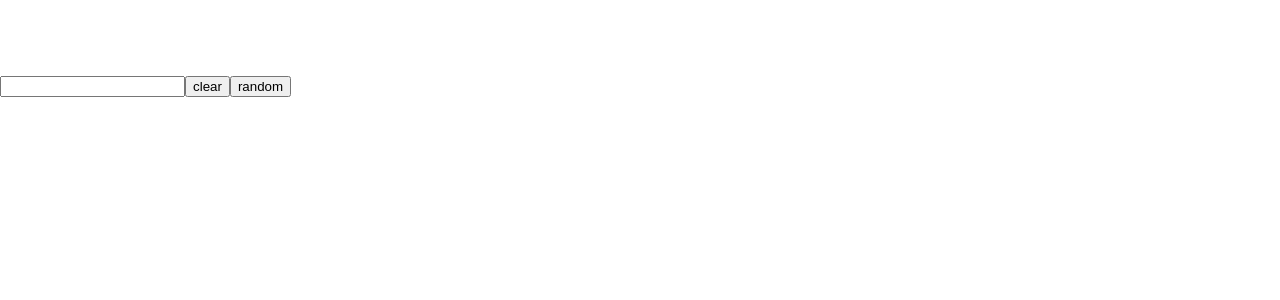
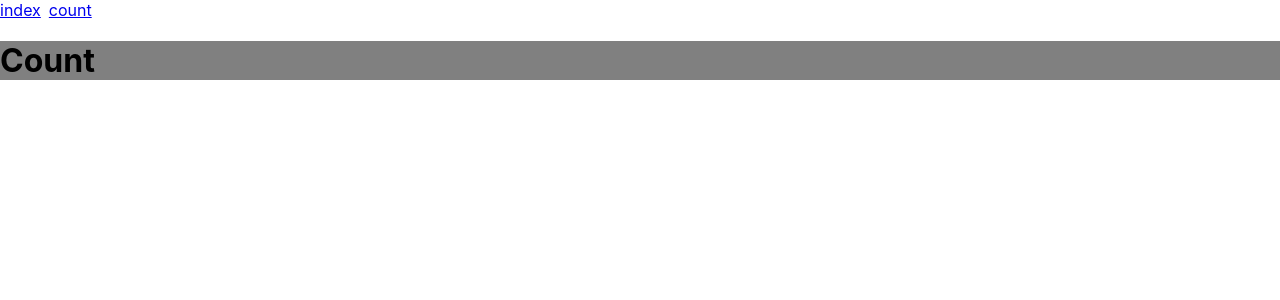
Before and after one commit to takenaka/react-ts-template, a React (Create React App) app: page /count in a window 1280 px wide. Shown: the top 300 px of the page. Built offline with nearby package versions, Linux system fonts and the light colour scheme.

Commit message:
add router

```diff
--- a/package.json
+++ b/package.json
@@ -3,13 +3,14 @@
   "version": "0.1.0",
   "private": true,
   "dependencies": {
+    "@reduxjs/toolkit": "^1.2.1",
     "react": "^16.12.0",
     "react-dom": "^16.12.0",
     "react-redux": "^7.1.3",
+    "react-router-dom": "^5.1.2",
     "react-scripts": "3.3.0",
     "styled-components": "^4.4.1",
-    "typescript": "~3.7.2",
-    "@reduxjs/toolkit": "^1.2.1"
+    "typescript": "~3.7.2"
   },
   "devDependencies": {
     "@testing-library/jest-dom": "^4.2.4",
@@ -20,6 +21,7 @@
     "@types/react": "^16.9.0",
     "@types/react-dom": "^16.9.0",
     "@types/react-redux": "^7.1.5",
+    "@types/react-router-dom": "^5.1.3",
     "@types/styled-components": "^4.4.2",
     "eslint-plugin-prettier": "^3.1.2",
     "prettier": "^1.19.1"
--- /dev/null
+++ b/src/components/pages/Count.tsx
@@ -0,0 +1,14 @@
+import React from 'react';
+import styled from 'styled-components';
+
+export default () => {
+  return (
+    <Count>
+      <h1>Count</h1>
+    </Count>
+  );
+};
+
+const Count = styled.div`
+  background-color: gray;
+`;
--- a/src/components/App.tsx
+++ b/src/components/pages/Index.tsx
@@ -24,7 +24,9 @@ export default () => {
 
   return (
     <App>
-      <h1>{name}</h1>
+      <h1>Index</h1>
+
+      <h2>{name}</h2>
 
       <input value={name} type="text" onChange={onTextChange} />
 
@@ -35,7 +37,7 @@ export default () => {
 };
 
 const App = styled.div`
-  h1 {
+  h2 {
     color: gray;
     height: 2rem;
   }
--- a/src/index.tsx
+++ b/src/index.tsx
@@ -1,14 +1,27 @@
 import React from 'react';
 import ReactDOM from 'react-dom';
 import 'index.css';
-import App from 'components/App';
+import Index from 'components/pages/Index';
+import Count from 'components/pages/Count';
 import * as serviceWorker from 'serviceWorker';
+import { BrowserRouter, Switch, Route, Link } from 'react-router-dom';
 import store from 'stores';
 import { Provider } from 'react-redux';
 
 ReactDOM.render(
   <Provider store={store}>
-    <App />
+    <BrowserRouter>
+      <nav>
+        <Link style={{ marginRight: '8px' }} to="/">
+          index
+        </Link>
+        <Link to="/count">count</Link>
+      </nav>
+      <Switch>
+        <Route path="/" exact children={<Index />} />
+        <Route path="/count" children={<Count />} />
+      </Switch>
+    </BrowserRouter>
   </Provider>,
   document.getElementById('root')
 );
```
Also changed, not shown: 1 other file (tests, documents, lock files or other folders).
